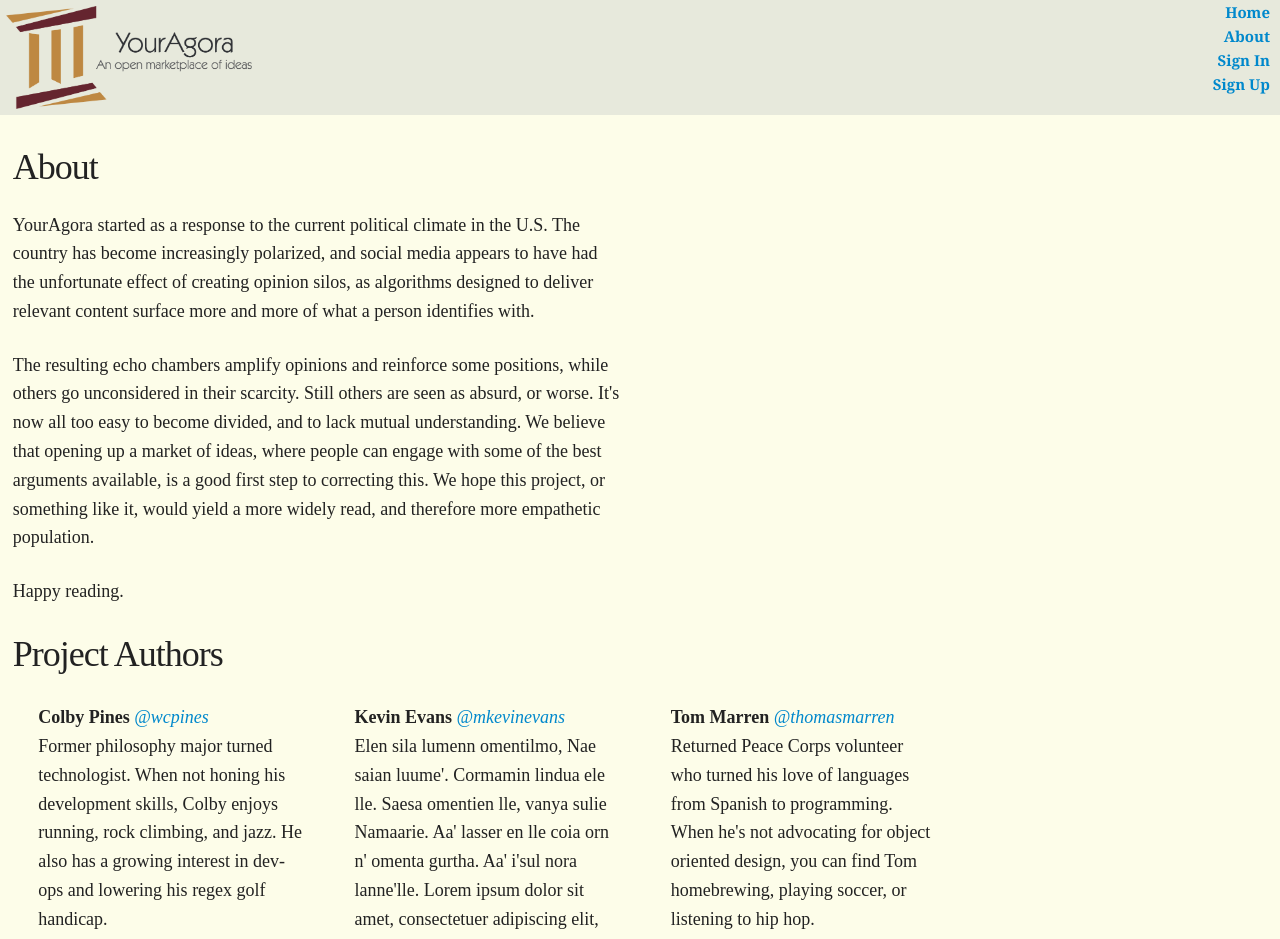
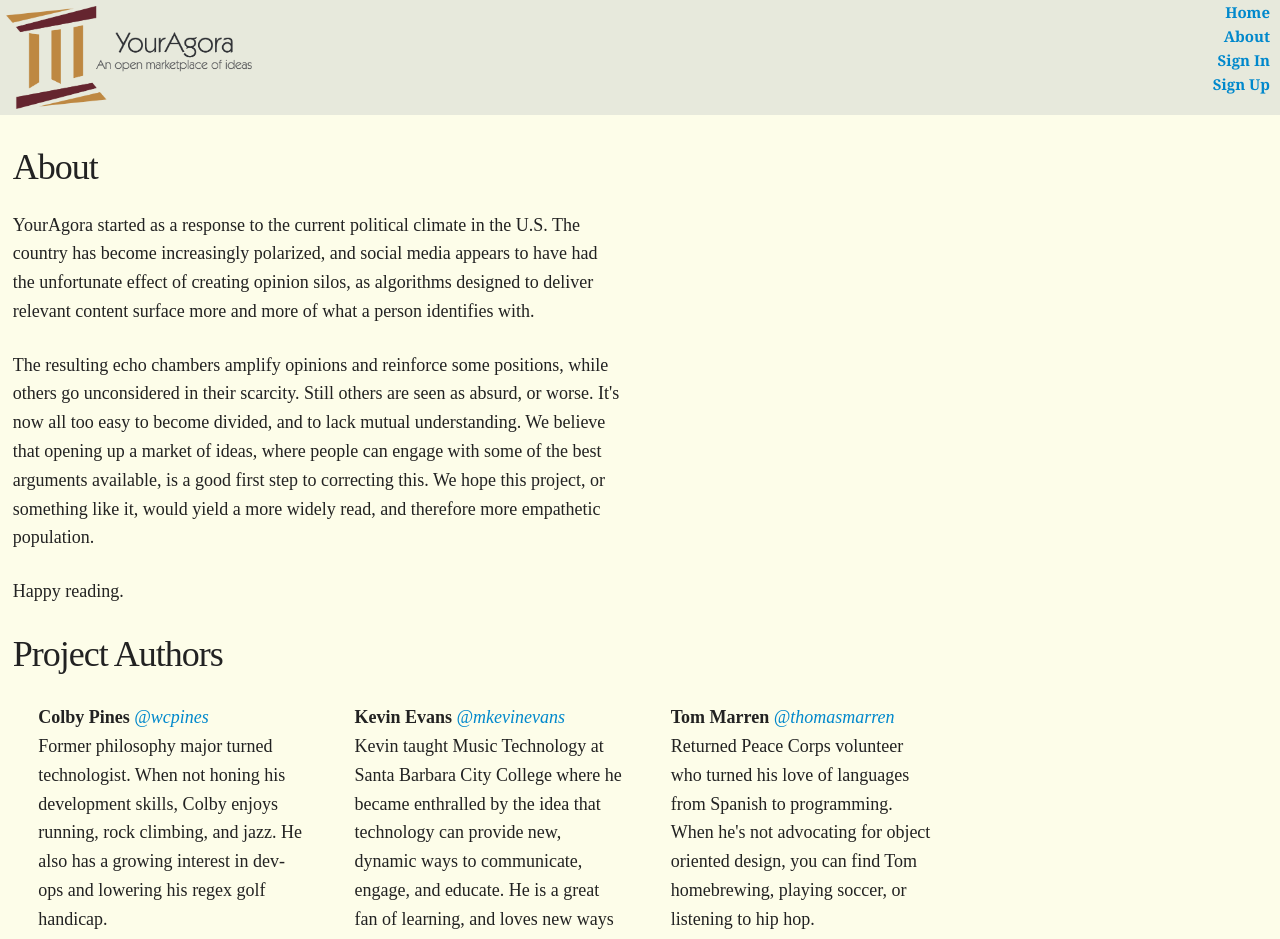
Before and after one commit to wcpines/youragora, a React (Create React App) app in the folder your-agora-fe/: page /about in a window 1280 px wide. Shown: the top 939 px of the page. Built offline with nearby package versions, Linux system fonts and the light colour scheme.

Commit message:
Update About.js

```diff
--- a/your-agora-fe/src/components/About.js
+++ b/your-agora-fe/src/components/About.js
@@ -57,9 +57,7 @@ export default function About(props) {
             <b> Kevin Evans </b>
             <em><a href="https://github.com/MKevinEvans" target="_blank">@mkevinevans</a></em>
             <p>
-              Elen sila lumenn omentilmo, Nae saian luume'. Cormamin lindua ele lle. Saesa omentien lle,
-              vanya sulie Namaarie. Aa' lasser en lle coia orn n' omenta gurtha. Aa' i'sul nora lanne'lle.
-              Lorem ipsum dolor sit amet, consectetuer adipiscing elit, sed.
+              Kevin taught Music Technology at Santa Barbara City College where he became enthralled by the idea that         technology can provide new, dynamic ways to communicate, engage, and educate. He is a great fan of learning, and loves new ways to tell old stories.
             </p>
           </div>
 
```
